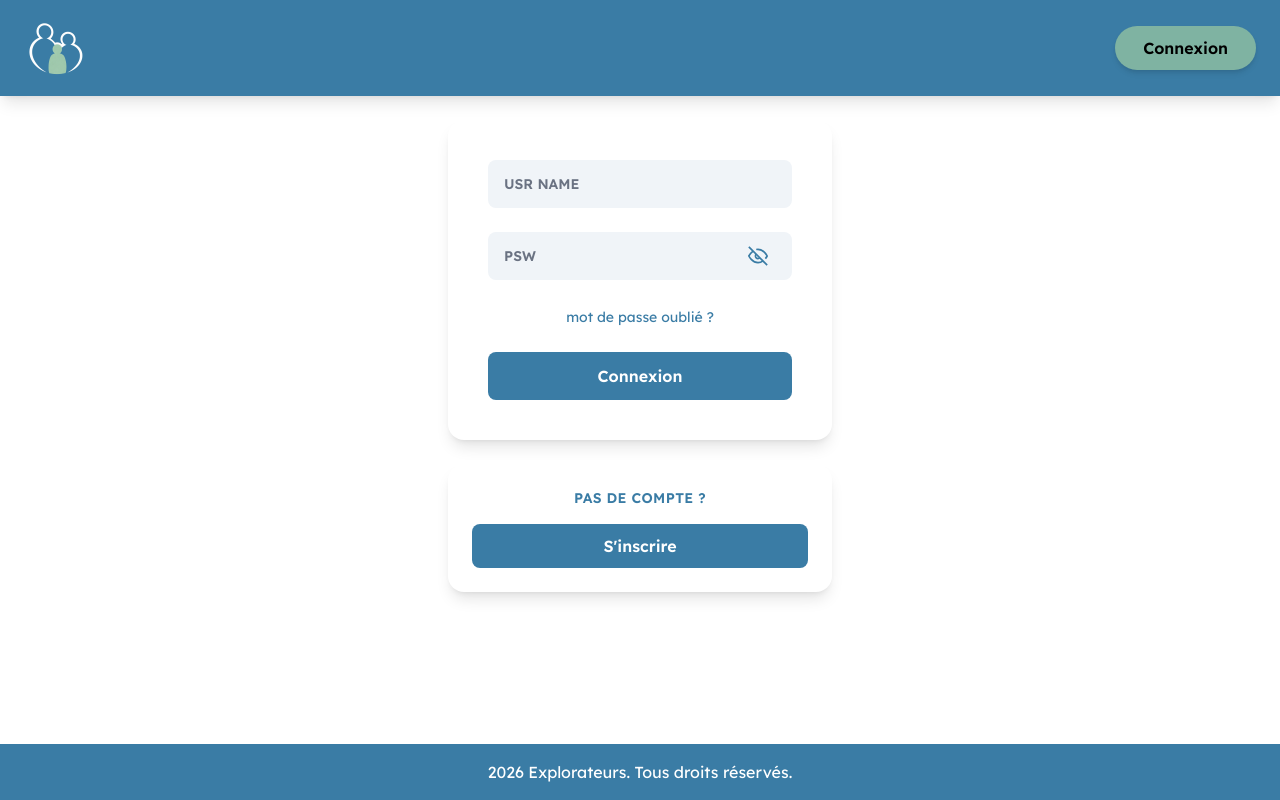
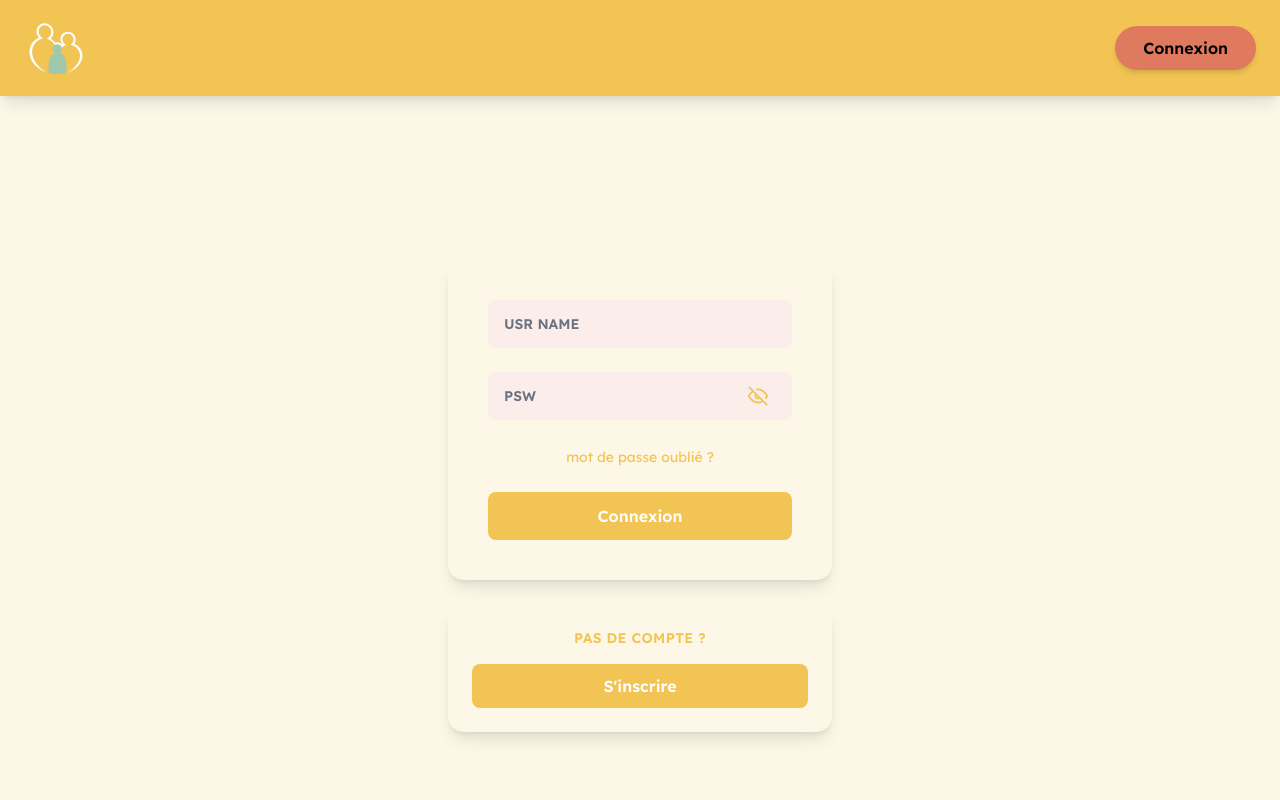
Before and after one commit to lasnelus/info405_explorateurs, a Vue app in the folder frontend/: page /login in a window 1280 px wide. Shown: the top 800 px of the page. Built offline with nearby package versions, Linux system fonts and the light colour scheme.

Commit message:
fix : update CSS

```diff
--- a/frontend/index.html
+++ b/frontend/index.html
@@ -4,10 +4,16 @@
     <meta charset="UTF-8">
     <link rel="icon" href="/favicon.ico">
     <meta name="viewport" content="width=device-width, initial-scale=1.0">
-    <title>Vite App jsp</title>
+    <title>Petits Explorateurs</title>
   </head>
-  <body class="light bleu">
-    <div id="app"></div>
+  <body class="light jaune
+    bg-primary-background
+  ">
+    <div class="
+      text-text
+    ">
+      <div id="app"></div>
+    </div>
     <script type="module" src="/src/main.ts"></script>
   </body>
 </html>
--- a/frontend/src/components/HeaderComponent.vue
+++ b/frontend/src/components/HeaderComponent.vue
@@ -5,10 +5,18 @@
         <img src="../assets/logoexplorateurV2.1.png" class="h-16 w-auto object-contain" alt="Logo" />
       </router-link>
       <div class="flex gap-4 items-center">
-        <router-link
-          to="/login"
-          class="bg-success px-7 py-2.5 rounded-full font-semibold transition-all duration-300 shadow-md hover:shadow-lg hover:-translate-y-0.5"
-        >
+        <router-link to="/login" class="
+            bg-secondary
+            px-7
+            py-2.5
+            rounded-full
+            font-semibold
+            transition-all
+            duration-300
+            shadow-md
+            hover:shadow-lg
+            hover:-translate-y-0.5
+          ">
           Connexion
         </router-link>
       </div>
@@ -19,5 +27,4 @@
 <script setup lang="ts">
 </script>
 
-<style scoped>
-</style>
+<style scoped></style>
--- a/frontend/src/views/LoginView.vue
+++ b/frontend/src/views/LoginView.vue
@@ -1,82 +1,79 @@
 <template>
-  <div class="bg-primary-backgroundmin-h-screen flex justify-center items-center p-6">
+  <div class="min-h-screen flex justify-center items-center p-6">
     <div class="flex flex-col gap-6 w-full max-w-sm">
       <!-- Formulaire de connexion -->
-      <div class="bg-white rounded-2xl shadow-lg p-10">
+      <div class="
+      bg-primary-background
+      rounded-2xl
+      shadow-lg p-10
+      ">
         <form @submit.prevent="handleLogin">
           <div class="mb-6">
-            <input
-              type="text"
-              v-model="username"
-              placeholder="USR NAME"
-              class="w-full px-4 py-3.5 rounded-lg font-semibold text-sm text-gray-800 uppercase placeholder:text-gray-500 focus:outline-none transition-all"
+            <input type="text" v-model="username" placeholder="USR NAME"
+              class="
+                w-full
+                px-4 py-3.5
+                rounded-lg
+                font-semibold text-sm text-gray-800 uppercase placeholder:text-gray-500
+                focus:outline-none transition-all
+                bg-secondary-light
+              "
               :style="{
-                backgroundColor: '#f0f4f8',
                 '--tw-ring-color': 'var(--color-primary)'
-              }"
-              required
-            />
+              }" required />
           </div>
 
           <div class="mb-6 relative">
-            <input
-              :type="showPassword ? 'text' : 'password'"
-              v-model="password"
-              placeholder="PSW"
-              class="w-full px-4 py-3.5 rounded-lg font-semibold text-sm text-gray-800 uppercase placeholder:text-gray-500 focus:outline-none transition-all"
+            <input :type="showPassword ? 'text' : 'password'" v-model="password" placeholder="PSW"
+              class="
+              w-full
+              px-4 py-3.5
+              rounded-lg
+              font-semibold text-sm text-gray-800 uppercase placeholder:text-gray-500
+              focus:outline-none transition-all
+              bg-secondary-light
+              "
               :style="{
-                backgroundColor: '#f0f4f8',
                 '--tw-ring-color': 'var(--color-primary)'
-              }"
-              required
-            />
-            <button
-              type="button"
-              class="absolute right-4 top-1/2 -translate-y-1/2 text-gray-500 p-2 rounded"
-              :style="{ 'color': 'var(--color-primary)' }"
-              @click="showPassword = !showPassword"
-            >
-              <svg v-if="showPassword" width="20" height="20" viewBox="0 0 24 24" fill="none" stroke="currentColor" stroke-width="2">
-                <path d="M1 12s4-8 11-8 11 8 11 8-4 8-11 8-11-8-11-8z"/>
-                <circle cx="12" cy="12" r="3"/>
+              }" required />
+            <button type="button" class="absolute right-4 top-1/2 -translate-y-1/2 text-gray-500 p-2 rounded"
+              :style="{ 'color': 'var(--color-primary)' }" @click="showPassword = !showPassword">
+              <svg v-if="showPassword" width="20" height="20" viewBox="0 0 24 24" fill="none" stroke="currentColor"
+                stroke-width="2">
+                <path d="M1 12s4-8 11-8 11 8 11 8-4 8-11 8-11-8-11-8z" />
+                <circle cx="12" cy="12" r="3" />
               </svg>
               <svg v-else width="20" height="20" viewBox="0 0 24 24" fill="none" stroke="currentColor" stroke-width="2">
-                <path d="M17.94 17.94A10.07 10.07 0 0 1 12 20c-7 0-11-8-11-8a18.45 18.45 0 0 1 5.06-5.94M9.9 4.24A9.12 9.12 0 0 1 12 4c7 0 11 8 11 8a18.5 18.5 0 0 1-2.16 3.19m-6.72-1.07a3 3 0 1 1-4.24-4.24"/>
-                <line x1="1" y1="1" x2="23" y2="23"/>
+                <path
+                  d="M17.94 17.94A10.07 10.07 0 0 1 12 20c-7 0-11-8-11-8a18.45 18.45 0 0 1 5.06-5.94M9.9 4.24A9.12 9.12 0 0 1 12 4c7 0 11 8 11 8a18.5 18.5 0 0 1-2.16 3.19m-6.72-1.07a3 3 0 1 1-4.24-4.24" />
+                <line x1="1" y1="1" x2="23" y2="23" />
               </svg>
             </button>
           </div>
 
           <div class="text-center mb-6">
-            <a
-              href="#"
-              @click.prevent="handleForgotPassword"
-              class="hover:underline text-sm transition-colors"
-              :style="{ 'color': 'var(--color-primary)' }"
-            >
+            <a href="#" @click.prevent="handleForgotPassword" class="hover:underline text-sm transition-colors"
+              :style="{ 'color': 'var(--color-primary)' }">
               mot de passe oublié ?
             </a>
           </div>
 
-          <button
-            type="submit"
+          <button type="submit"
             class="w-full py-3 text-white rounded-lg font-semibold hover:shadow-lg hover:-translate-y-0.5 active:translate-y-0 transition-all duration-300"
-            :style="{ 'backgroundColor': 'var(--color-primary)' }"
-          >
+            :style="{ 'backgroundColor': 'var(--color-primary)' }">
             Connexion
           </button>
         </form>
       </div>
 
       <!-- Inscription -->
-      <div class="bg-white rounded-2xl shadow-lg p-6">
+      <div class="bg-primary-background rounded-2xl shadow-lg p-6">
         <div class="flex flex-col items-center gap-4">
-          <p class="text-sm font-semibold tracking-wide" :style="{ 'color': 'var(--color-primary)' }">PAS DE COMPTE ?</p>
-          <button
-            @click="goToSignup"
+          <p class="text-sm font-semibold tracking-wide" :style="{ 'color': 'var(--color-primary)' }">PAS DE COMPTE ?
+          </p>
+          <button @click="goToSignup"
             class="w-full py-2.5 text-white rounded-lg font-semibold hover:shadow-lg hover:-translate-y-0.5 active:translate-y-0 transition-all duration-300"
-            :style="{ 'backgroundColor': 'var(--color-primary)' }"
-          >
+            :style="{ 'backgroundColor': 'var(--color-primary)' }">
             S'inscrire
           </button>
         </div>
@@ -107,5 +104,4 @@ const goToSignup = () => {
 }
 </script>
 
-<style scoped>
-</style>
+<style scoped></style>
--- a/frontend/src/views/MainPage.vue
+++ b/frontend/src/views/MainPage.vue
@@ -78,6 +78,7 @@
         </div>
       </section>
     </div>
+
     <div class="max-w-4xl mx-auto px-6 py-12 bg-error rounded-lg shadow-lg mt-12">
       <!-- Contact Section -->
       <div class="bg-white rounded-lg shadow-lg p-8">
```
